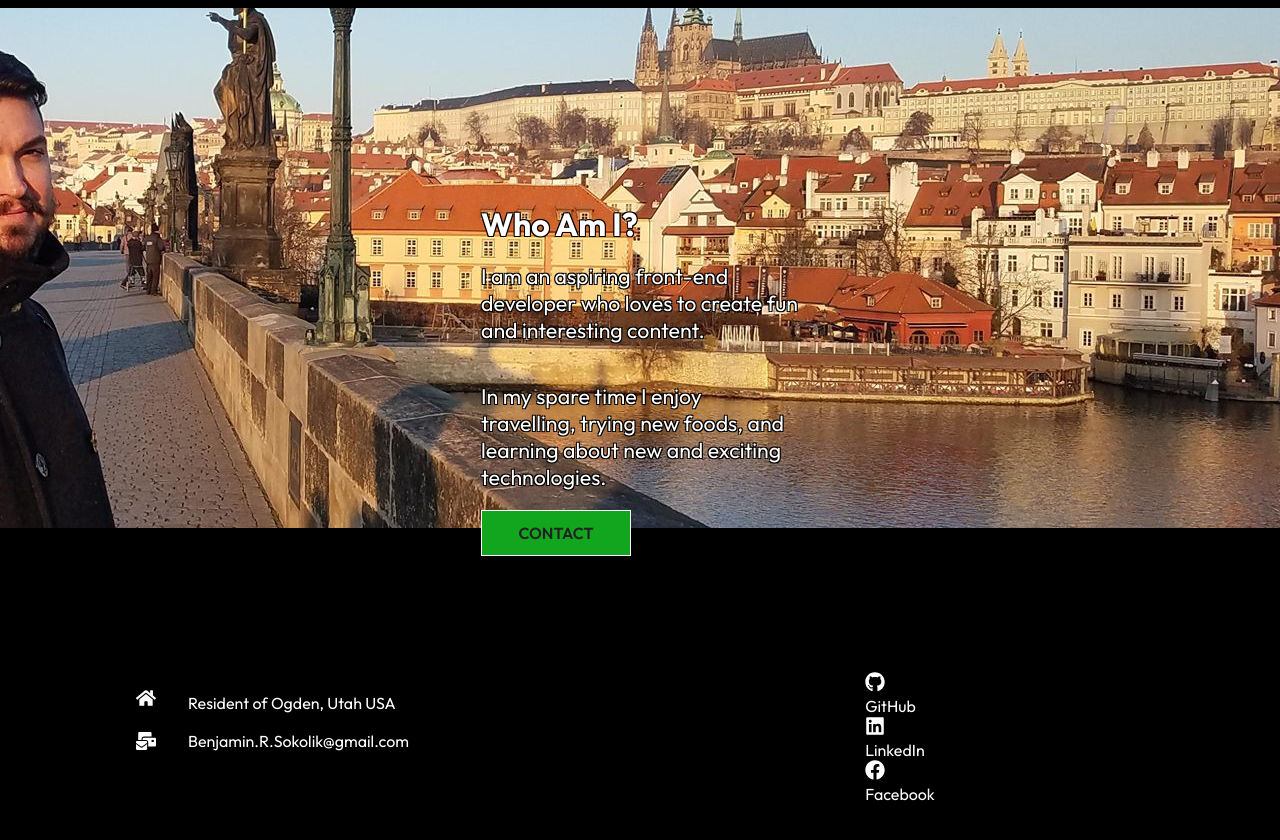
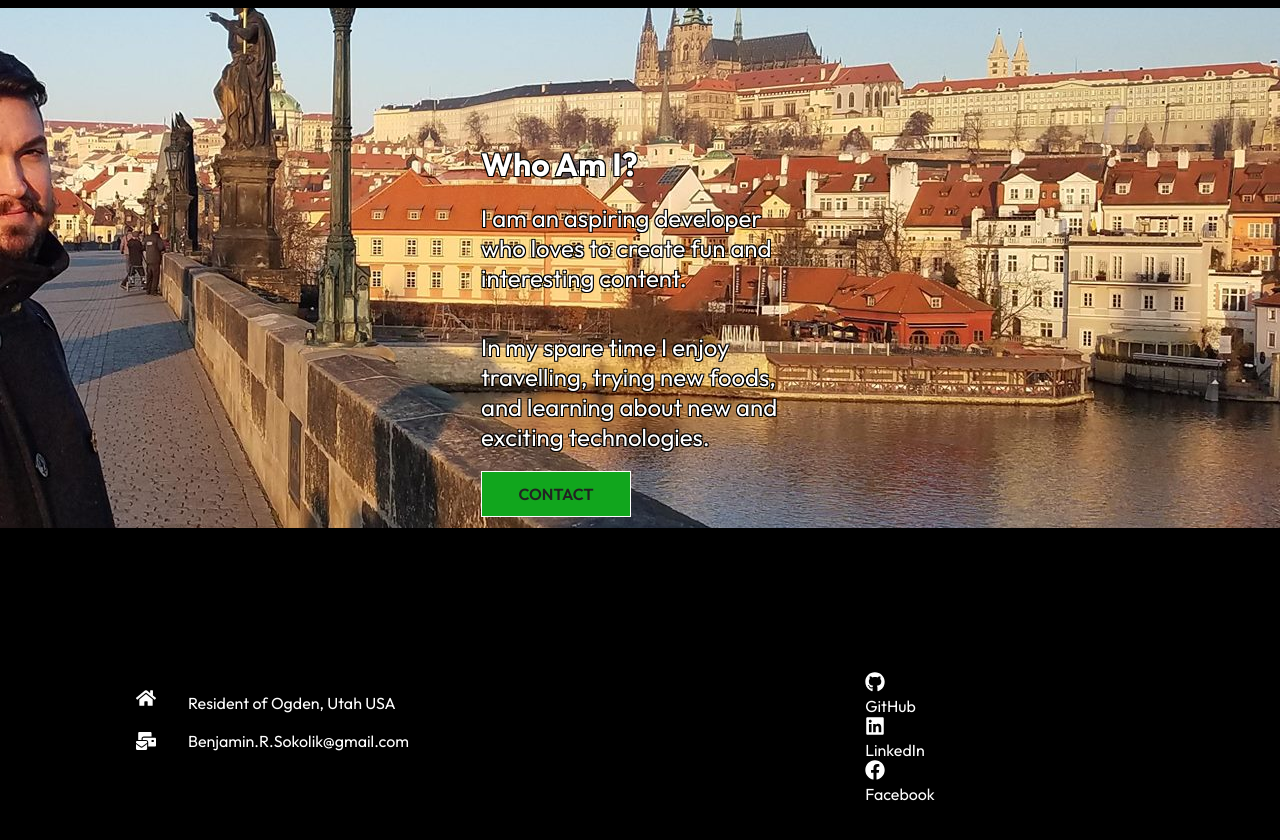
Before and after one commit to aBraveNewURL/Portfolio2.0lio, a React (Create React App) app: page /about in a window 1280 px wide. Shown: the part 840-1680 px from the top of the page. Built offline with nearby package versions, Linux system fonts and the light colour scheme.

Commit message:
updated styling

```diff
--- a/src/components/AboutContent.js
+++ b/src/components/AboutContent.js
@@ -12,7 +12,7 @@ const AboutContent = () => {
         <div className='about'>
             <div className='left'>
                 <h1>Who Am I?</h1>
-                <p>I am an aspiring front-end developer who loves to create fun and interesting content.</p>
+                <p>I am an aspiring developer who loves to create fun and interesting content.</p>
                 <p>In my spare time I enjoy travelling, trying new foods, and learning about new and exciting technologies.</p>
                 <Link to="/contact">
                     <button className='btn'>Contact</button>
--- a/src/components/AboutContentStyles.css
+++ b/src/components/AboutContentStyles.css
@@ -20,7 +20,7 @@
 }
 
 .about .left {
-  height: 20vh;
+  height: 35vh;
   text-align: left;
   margin: auto;
   padding: 1rem;
@@ -28,7 +28,7 @@
 }
 
 .about .left p {
-  font-size: 16pt;
+  font-size: 18pt;
   margin: 1.2rem 0;
   color: white;
   text-shadow:
--- a/src/components/Navbar.js
+++ b/src/components/Navbar.js
@@ -20,7 +20,7 @@ const Navbar = () => {
     window.addEventListener("scroll", changeColor);
     return (
         <div className={color ? "header header-bg" : "header"}>
-            <Link to="/">
+            <Link to="/about">
                 <h1>Benjamin Sokolik</h1>
             </Link>
             <ul className={click ? "nav-menu active" : "nav-menu"}>
```
